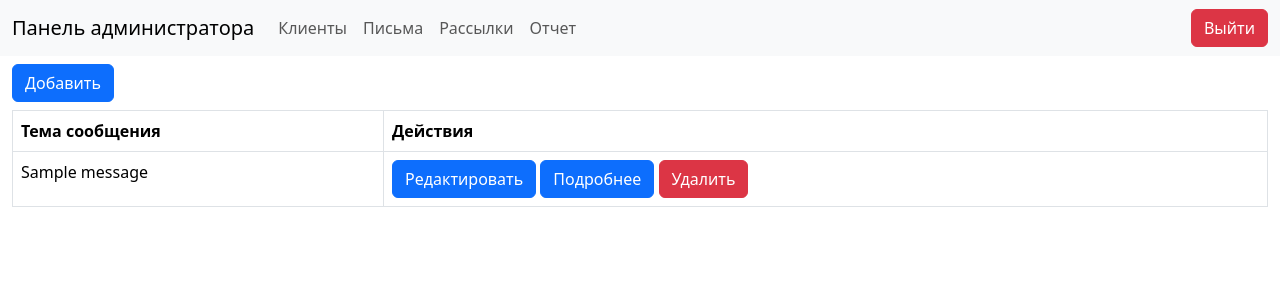
After one commit to ArkadiyGenij/mail_sending_service, a Django app: page /messages/ in a window 1280 px wide. The commit adds this page. Shown: the top 300 px of the page. Run offline with Django 5.2, Linux system fonts and the light colour scheme; tables that the repository leaves empty hold one stand-in row (values such as "Sample post"); some libraries are stand-ins or nearby versions.

Commit message:
Реализован CRUD механизм для модели Message

```diff
--- /dev/null
+++ b/mail_sending/templates/mail_sending/message_list.html
@@ -0,0 +1,29 @@
+{% extends 'base.html' %}
+
+{% block content %}
+    <div class="container-fluid">
+        <a class="btn btn-primary mb-2 mt-2" href="{% url 'mail_sending:message_create' %}">Добавить</a>
+        <table class="table table-hover table-bordered">
+            <thead>
+            <tr>
+                <th scope="col">Тема сообщения</th>
+                <th scope="col">Действия</th>
+            </tr>
+            </thead>
+            <tbody>
+            {% for object in object_list %}
+                <tr>
+                    <td>{{ object.title }}</td>
+                    <td>
+                        <a href="{% url 'mail_sending:message_edit' object.pk %}"
+                           class="btn btn-primary">Редактировать</a>
+                        <a href="{% url 'mail_sending:message_details' object.pk %}"
+                           class="btn btn-primary">Подробнее</a>
+                        <a href="{% url 'mail_sending:message_delete' object.pk %}" class="btn btn-danger">Удалить</a>
+                    </td>
+                </tr>
+            {% endfor %}
+            </tbody>
+        </table>
+    </div>
+{% endblock %}
--- a/mail_sending/urls.py
+++ b/mail_sending/urls.py
@@ -1,6 +1,7 @@
 from django.urls import path
 
-from mail_sending.views import ClientListView, ClientCreateView, ClientUpdateView, ClientDeleteView, ClientDetailView
+from mail_sending.views import ClientListView, ClientCreateView, ClientUpdateView, ClientDeleteView, ClientDetailView, \
+    MessageListView, MessageDetailView, MessageCreateView, MessageUpdateView, MessageDeleteView
 
 app_name = 'mail_sending'
 urlpatterns = [
@@ -9,4 +10,9 @@ urlpatterns = [
     path('clients/add', ClientCreateView.as_view(), name='client_create'),
     path('clients/edit/<int:pk>', ClientUpdateView.as_view(), name='client_edit'),
     path('clients/delete/<int:pk>', ClientDeleteView.as_view(), name='client_delete'),
+    path('messages/', MessageListView.as_view(), name='message_list'),
+    path('messages/details/<int:pk>', MessageDetailView.as_view(), name='message_details'),
+    path('messages/add', MessageCreateView.as_view(), name='message_create'),
+    path('messages/edit/<int:pk>', MessageUpdateView.as_view(), name='message_edit'),
+    path('messages/delete/<int:pk>', MessageDeleteView.as_view(), name='message_delete'),
 ]
--- a/mail_sending/views.py
+++ b/mail_sending/views.py
@@ -1,8 +1,8 @@
 from django.urls import reverse_lazy
 from django.views.generic import ListView, CreateView, UpdateView, DeleteView, DetailView
 
-from mail_sending.forms import ClientForm
-from mail_sending.models import Client
+from mail_sending.forms import ClientForm, MessageForm
+from mail_sending.models import Client, Message
 
 
 # Create your views here.
@@ -47,3 +47,46 @@ class ClientUpdateView(UpdateView):
 class ClientDeleteView(DeleteView):
     model = Client
     success_url = reverse_lazy('mail_sending:client_list')
+
+
+class MessageListView(ListView):
+    model = Message
+    extra_context = {
+        'title': 'Панель администратора',
+        'page_name': 'Панель администратора',
+    }
+
+
+class MessageDetailView(DetailView):
+    model = Message
+    extra_context = {
+        'title': 'Панель администратора',
+        'page_name': 'Панель администратора',
+    }
+
+
+class MessageCreateView(CreateView):
+    model = Message
+    form_class = MessageForm
+    extra_context = {
+        'title': 'Панель администратора',
+        'page_name': 'Панель администратора',
+        'form_name': 'Добавление сообщения'
+    }
+    success_url = reverse_lazy('mail_sending:message_list')
+
+
+class MessageUpdateView(UpdateView):
+    model = Message
+    form_class = MessageForm
+    extra_context = {
+        'title': 'Панель администратора',
+        'page_name': 'Панель администратора',
+        'form_name': 'Редактирование сообщения'
+    }
+    success_url = reverse_lazy('mail_sending:message_list')
+
+
+class MessageDeleteView(DeleteView):
+    model = Message
+    success_url = reverse_lazy('mail_sending:message_list')
--- a/templates/base.html
+++ b/templates/base.html
@@ -12,33 +12,7 @@
 </head>
 <body>
 <header>
-    <nav class="navbar navbar-expand-lg bg-body-tertiary">
-        <div class="container-fluid">
-            <a class="navbar-brand" href="#">{{ page_name }}</a>
-            <button class="navbar-toggler" type="button" data-bs-toggle="collapse"
-                    data-bs-target="#navbarSupportedContent"
-                    aria-controls="navbarSupportedContent" aria-expanded="false" aria-label="Toggle navigation">
-                <span class="navbar-toggler-icon"></span>
-            </button>
-            <div class="collapse navbar-collapse" id="navbarSupportedContent">
-                <ul class="navbar-nav me-auto mb-2 mb-lg-0">
-                    <li class="nav-item">
-                        <a class="nav-link" aria-current="page" href="{% url "mail_sending:client_list" %}">Клиенты</a>
-                    </li>
-                    <li class="nav-item">
-                        <a class="nav-link" aria-current="page" href="#">Письма</a>
-                    </li>
-                    <li class="nav-item">
-                        <a class="nav-link" aria-current="page" href="#">Рассылки</a>
-                    </li>
-                    <li class="nav-item">
-                        <a class="nav-link" aria-current="page" href="#">Отчет</a>
-                    </li>
-                </ul>
-                <a class="btn btn-danger" href="#">Выйти</a>
-            </div>
-        </div>
-    </nav>
+{% include 'include/inc_main_menu.html' %}
 </header>
 <main>
     {% block content %}
--- /dev/null
+++ b/templates/include/inc_main_menu.html
@@ -0,0 +1,27 @@
+<nav class="navbar navbar-expand-lg bg-body-tertiary">
+        <div class="container-fluid">
+            <a class="navbar-brand" href="#">{{ page_name }}</a>
+            <button class="navbar-toggler" type="button" data-bs-toggle="collapse"
+                    data-bs-target="#navbarSupportedContent"
+                    aria-controls="navbarSupportedContent" aria-expanded="false" aria-label="Toggle navigation">
+                <span class="navbar-toggler-icon"></span>
+            </button>
+            <div class="collapse navbar-collapse" id="navbarSupportedContent">
+                <ul class="navbar-nav me-auto mb-2 mb-lg-0">
+                    <li class="nav-item">
+                        <a class="nav-link" aria-current="page" href="{% url "mail_sending:client_list" %}">Клиенты</a>
+                    </li>
+                    <li class="nav-item">
+                        <a class="nav-link" aria-current="page" href="{% url 'mail_sending:message_list' %}">Письма</a>
+                    </li>
+                    <li class="nav-item">
+                        <a class="nav-link" aria-current="page" href="#">Рассылки</a>
+                    </li>
+                    <li class="nav-item">
+                        <a class="nav-link" aria-current="page" href="#">Отчет</a>
+                    </li>
+                </ul>
+                <a class="btn btn-danger" href="#">Выйти</a>
+            </div>
+        </div>
+    </nav>
```
Also changed, not shown: mail_sending/forms.py (+12 -2 lines), mail_sending/templates/mail_sending/message_confirm_delete.html (added, +13 -0 lines), mail_sending/templates/mail_sending/message_detail.html (added, +10 -0 lines), mail_sending/templates/mail_sending/message_form.html (added, +13 -0 lines).
